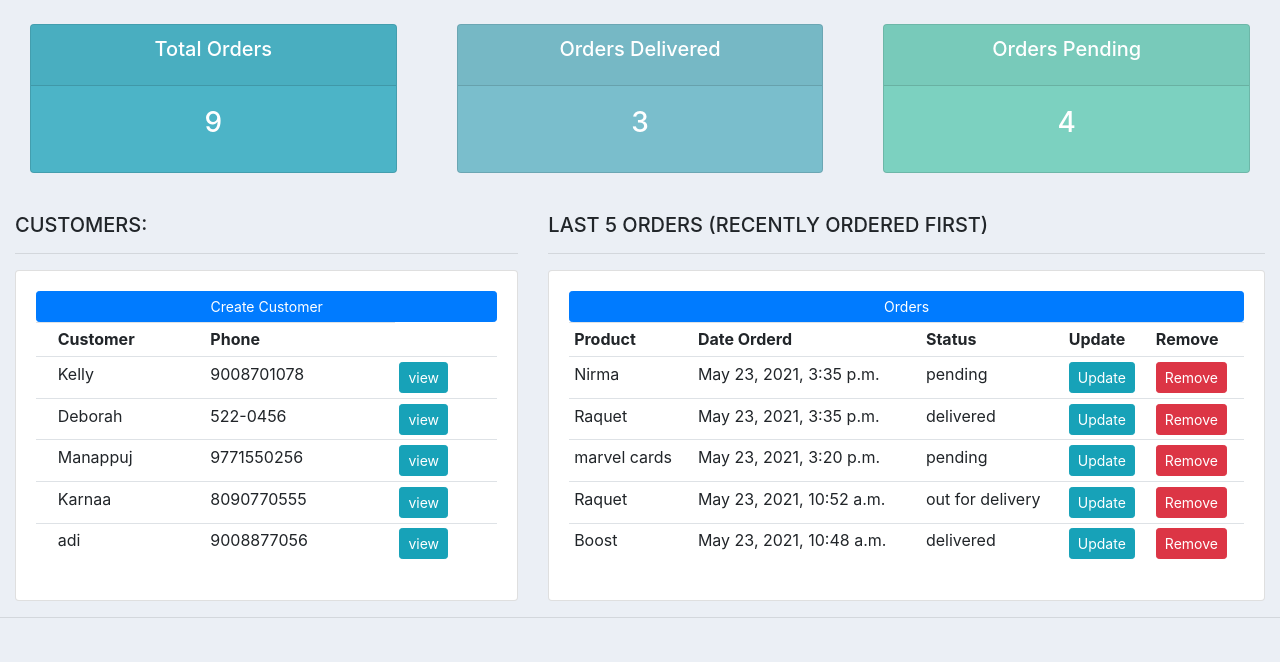
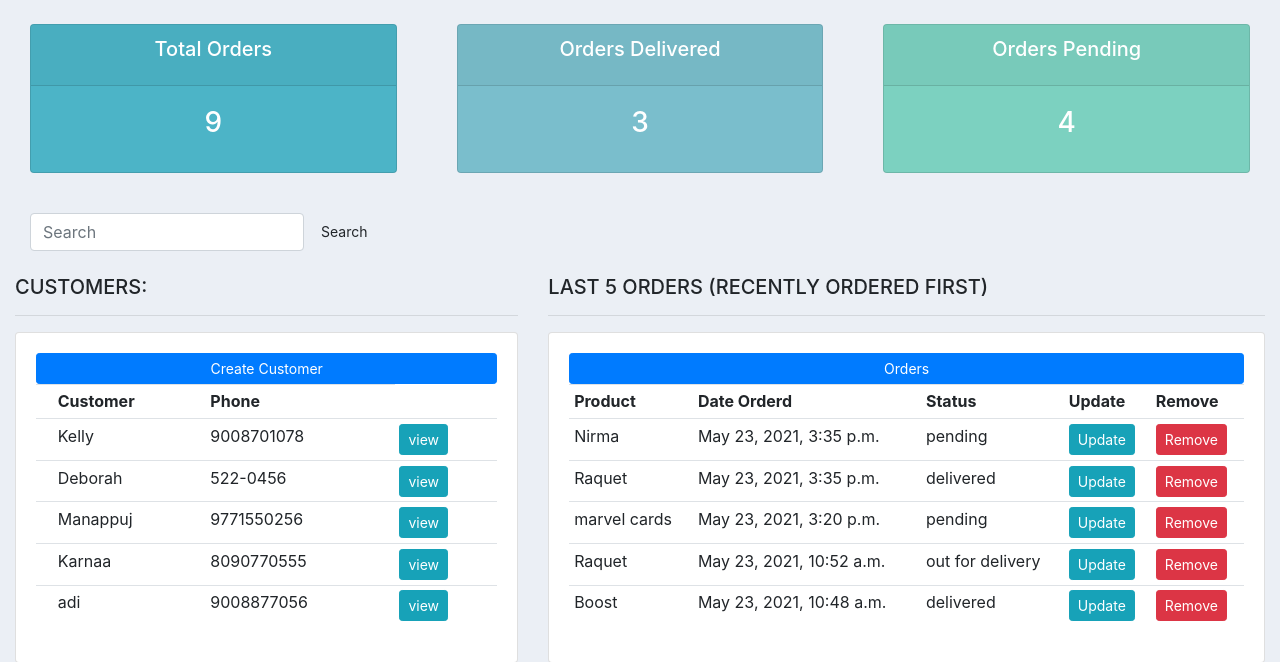
Before and after one commit to iib2019014/CRM_project, a Django app: page /dashboard/ in a window 1280 px wide. Shown: the part 56-718 px from the top of the page. Run offline with Django 3.2, Linux system fonts and the light colour scheme; data comes from the database, SQL or seed files in the repository; some libraries are stand-ins or nearby versions.

```diff
--- a/accounts/templates/accounts/dashboard.html
+++ b/accounts/templates/accounts/dashboard.html
@@ -5,6 +5,13 @@
 {%  include 'accounts/status.html' %}
 
 <br>
+
+<div class="col-md-6 mb-4">
+	<form class="form-inline md-form mr-auto">
+		<input class="form-control mr-sm-2" type="text" placeholder="Search" aria-label="Search">
+		<button class="btn btn-unique btn-rounded btn-sm my-0 waves-effect waves-light" type="submit">Search</button>
+	</form>
+</div>
 
 <div class="row">
 	<div class="col-md-5">
```
